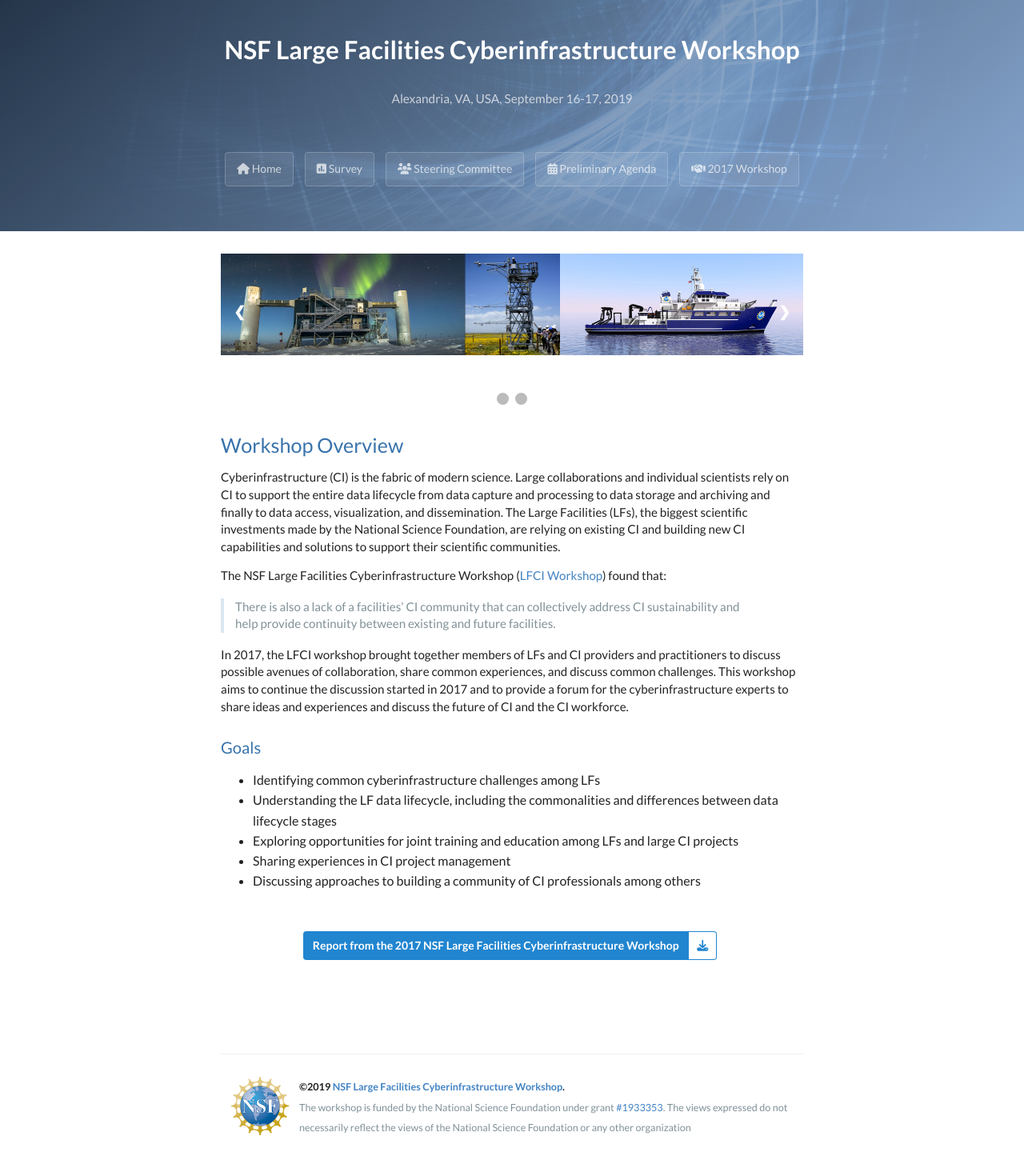
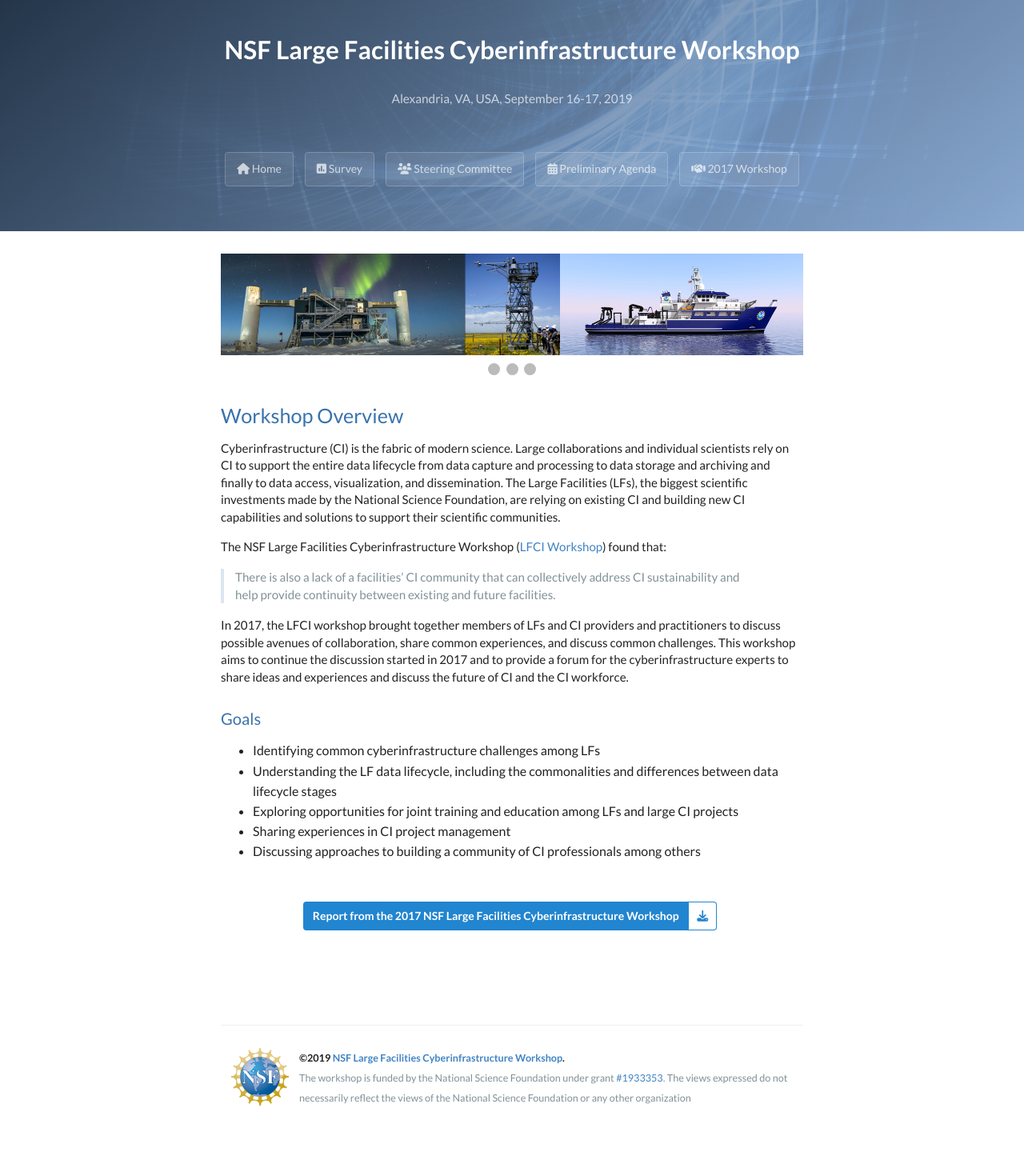
Before and after one commit to facilitiesci/facilitiesci.github.io, a Jekyll site: the page built from index.md, in a window 1280 px wide. Shown: the whole page at 80% size. Built offline with Jekyll 4.4.1, drawn with Linux system fonts in a browser that asks for light colours; nearby versions of some CDN libraries; after the commit the page ends 1413 px from its top, so only the background shows below that.

Commit message:
adding more LF pictures

```diff
--- a/index.md
+++ b/index.md
@@ -15,16 +15,20 @@
     <img src="assets/images/lf-2.png" style="width:100%">
   </div>
 
+  <div class="mySlides fade">
+    <img src="assets/images/lf-3.png" style="width:100%">
+  </div>
+
   <!-- Next and previous buttons -->
-  <a class="prev" onclick="plusSlides(-1)">&#10094;</a>
-  <a class="next" onclick="plusSlides(1)">&#10095;</a>
+  <!--a class="prev" onclick="plusSlides(-1)">&#10094;</a-->
+  <!--a class="next" onclick="plusSlides(1)">&#10095;</a-->
 </div>
-<br>
 
 <!-- The dots/circles -->
 <div style="text-align:center">
   <span class="dot" onclick="currentSlide(1)"></span>
   <span class="dot" onclick="currentSlide(2)"></span>
+  <span class="dot" onclick="currentSlide(3)"></span>
 </div>
 
 # Workshop Overview
```
Also changed, not shown: assets/images/lf-3.png (added).
